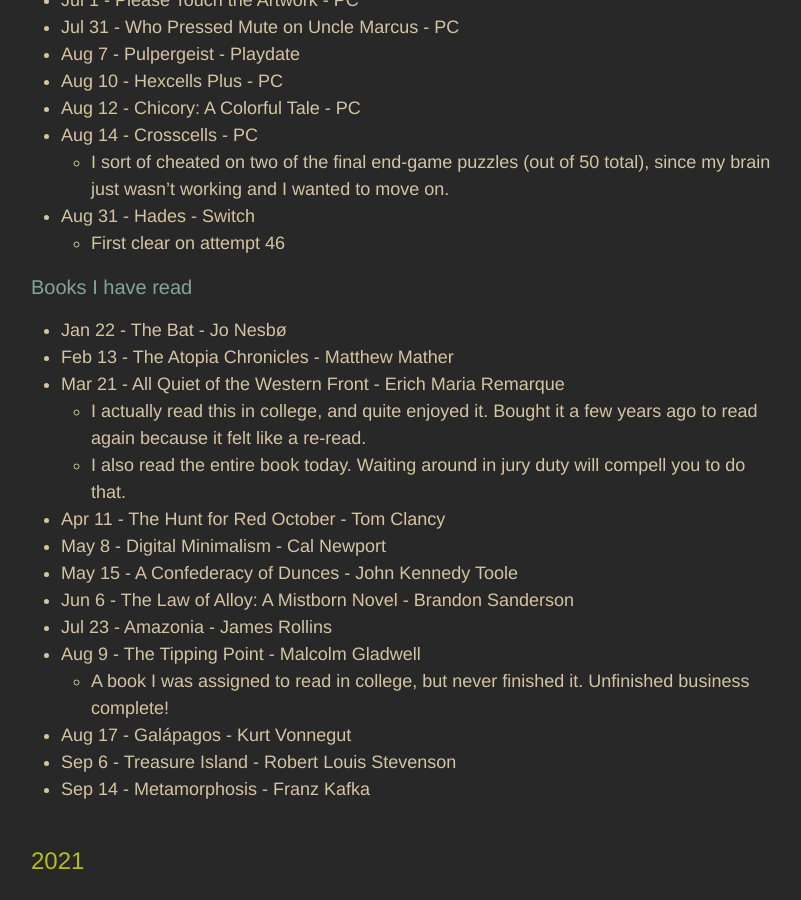
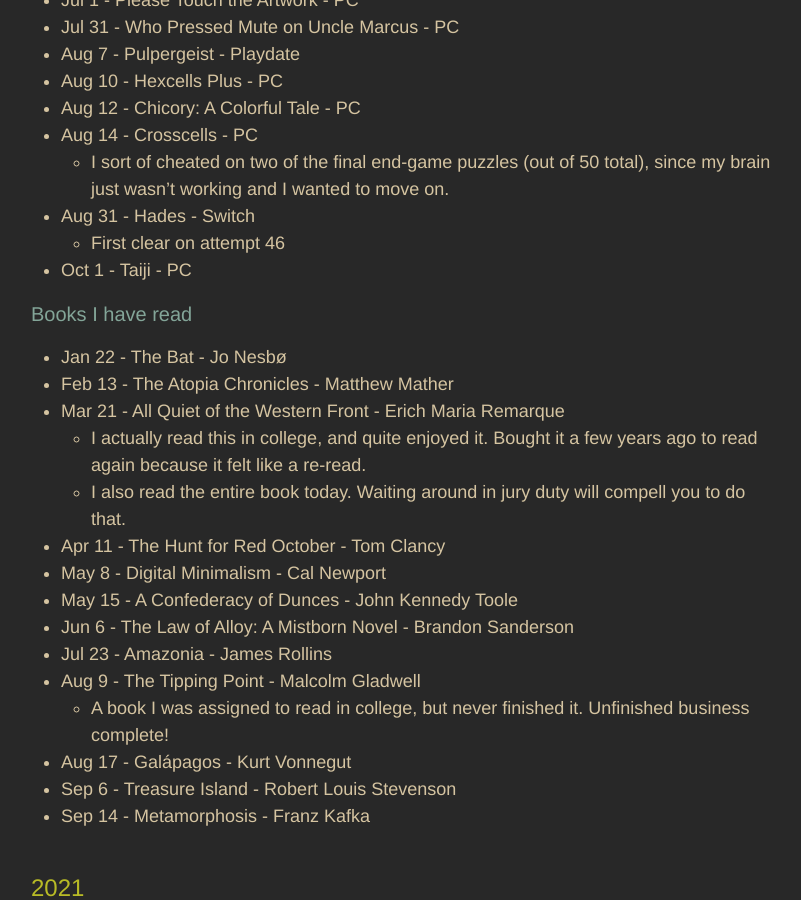
Before and after one commit to adkinsrs/sadkins_site, a Jekyll site: the page built from misc.md, in a window 1280 px wide and 900 px high, scrolled down 1220 px. Shown: the whole window, without its empty margins (239-1040 px from the left). Built offline with Jekyll 4.4.1, drawn with Linux system fonts in a browser that asks for light colours.

Commit message:
beat a game

```diff
--- a/misc.md
+++ b/misc.md
@@ -49,6 +49,7 @@
   * I sort of cheated on two of the final end-game puzzles (out of 50 total), since my brain just wasn't working and I wanted to move on.
 * Aug 31 - Hades - Switch
   * First clear on attempt 46
+* Oct 1 - Taiji - PC
 
 ### Books I have read
 
```
